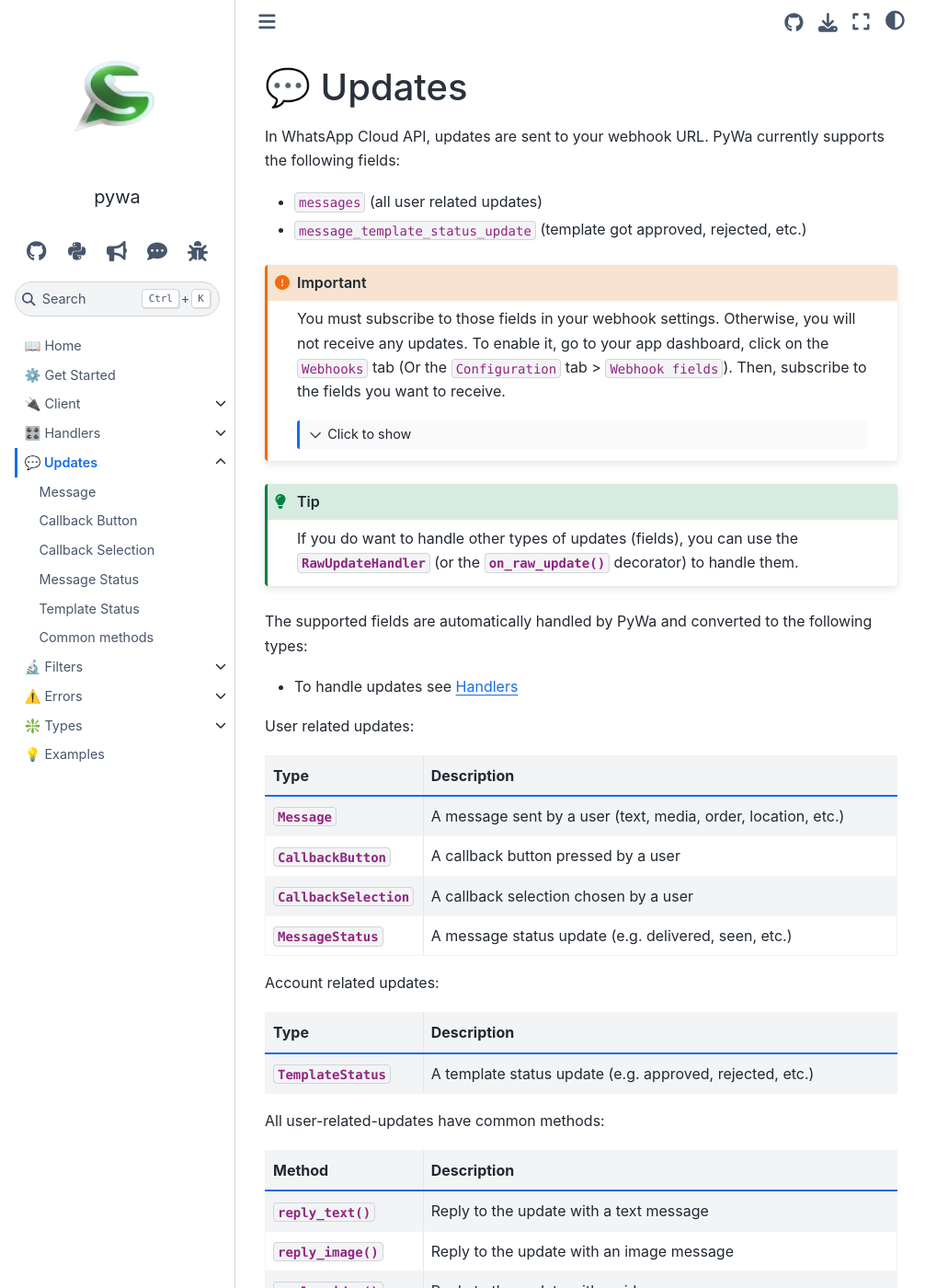
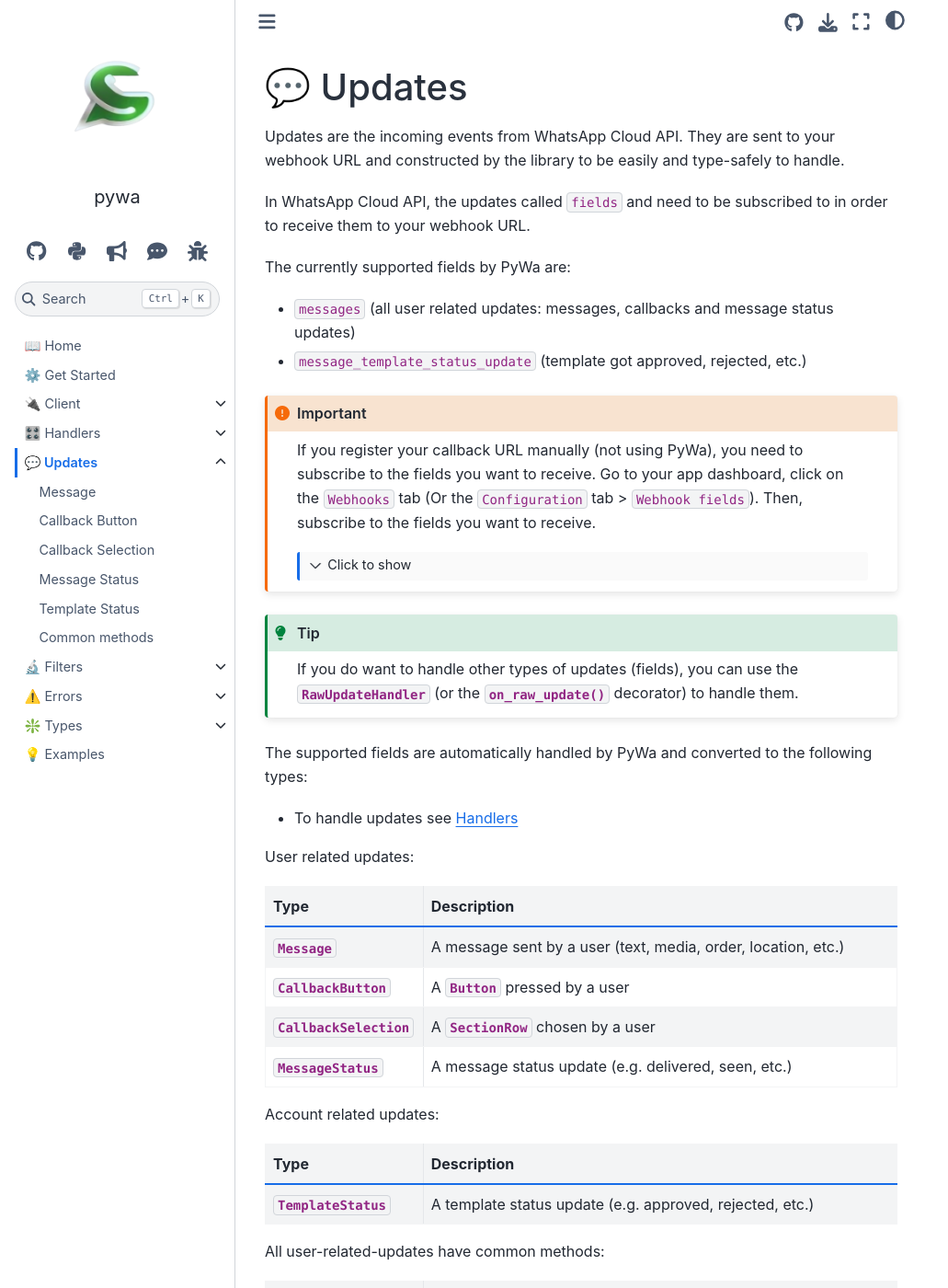
Before and after one commit to david-lev/pywa, a Sphinx documentation site: the page built from docs/source/content/updates/overview.rst, in a window 1280 px wide and 1400 px high. Shown: the whole window at 92% size, without its empty margins (0-1031 px from the left). Built offline with Sphinx 7.4.7 and the Sphinx Book theme 1.1.4, drawn with Linux system fonts in a browser that asks for light colours.

Commit message:
[docs] docs improvements

```diff
--- a/docs/source/content/updates/overview.rst
+++ b/docs/source/content/updates/overview.rst
@@ -4,15 +4,20 @@
 
 .. currentmodule:: pywa.types
 
-In WhatsApp Cloud API, updates are sent to your webhook URL. PyWa currently supports the following fields:
+Updates are the incoming events from WhatsApp Cloud API. They are sent to your webhook URL and constructed by the library
+to be easily and type-safely to handle.
 
-- ``messages`` (all user related updates)
+In WhatsApp Cloud API, the updates called ``fields`` and need to be subscribed to in order to receive them to your webhook URL.
+
+The currently supported fields by PyWa are:
+
+- ``messages`` (all user related updates: messages, callbacks and message status updates)
 - ``message_template_status_update`` (template got approved, rejected, etc.)
 
 .. important::
 
-    You must subscribe to those fields in your webhook settings. Otherwise, you will not receive any updates.
-    To enable it, go to your app dashboard, click on the ``Webhooks`` tab (Or the ``Configuration`` tab > ``Webhook fields``).
+    If you register your callback URL manually (not using PyWa), you need to subscribe to the fields you want to receive.
+    Go to your app dashboard, click on the ``Webhooks`` tab (Or the ``Configuration`` tab > ``Webhook fields``).
     Then, subscribe to the fields you want to receive.
 
     .. toggle::
@@ -26,7 +31,6 @@ In WhatsApp Cloud API, updates are sent to your webhook URL. PyWa currently supp
 
         If you do want to handle other types of updates (fields), you can use the :py:class:`~pywa.handlers.RawUpdateHandler`
         (or the :func:`~pywa.client.WhatsApp.on_raw_update` decorator) to handle them.
-
 
 
 The supported fields are automatically handled by PyWa and converted to the following types:
@@ -44,9 +48,9 @@ User related updates:
    * - :py:class:`~pywa.types.message.Message`
      - A message sent by a user (text, media, order, location, etc.)
    * - :py:class:`~pywa.types.callback.CallbackButton`
-     - A callback button pressed by a user
+     - A :py:class:`~pywa.types.callback.Button` pressed by a user
    * - :py:class:`~pywa.types.callback.CallbackSelection`
-     - A callback selection chosen by a user
+     - A :py:class:`~pywa.types.callback.SectionRow` chosen by a user
    * - :py:class:`~pywa.types.message_status.MessageStatus`
      - A message status update (e.g. delivered, seen, etc.)
 
```
Also changed, not shown: docs/source/content/getting-started.rst (+7 -8 lines).
